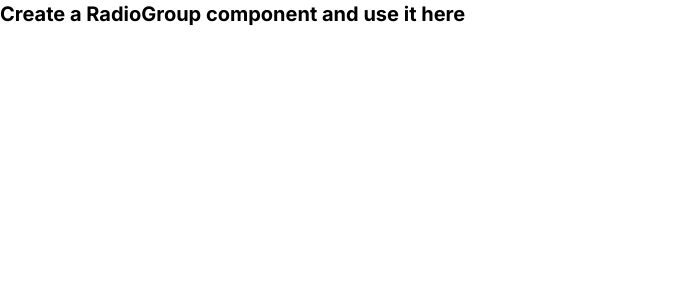
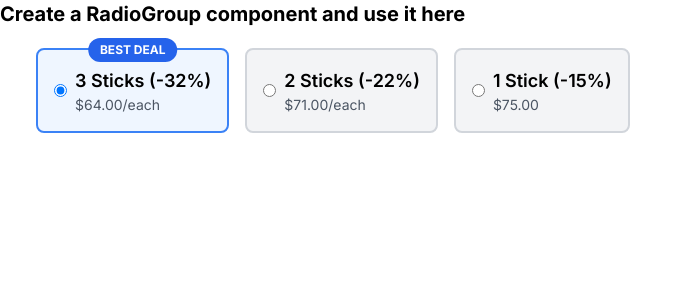
Before and after one commit to zain-adtracktiv/frontend-test, a Next.js app: page / in a window 1280 px wide. Shown: the top 300 px of the page, without its empty margins (0-692 px from the left). Built offline with nearby package versions, Linux system fonts and the light colour scheme.

Commit message:
stick option done

```diff
--- /dev/null
+++ b/app/components/StickSelection.tsx
@@ -0,0 +1,55 @@
+import React, { useState } from "react";
+interface StickOption {
+  id: string;
+  label: string;
+  price: string;
+  bestDeal: boolean;
+}
+const SticksSelection = ({ options }: { options: StickOption[] }) => {
+  const [selectedOption, setSelectedOption] = useState(options[0].id);
+
+  return (
+    <fieldset className="flex flex-col space-y-4 sm:flex-row sm:space-y-0 sm:space-x-4 m-5">
+      <legend className="sr-only">Select Stick Options</legend>
+      {options.map((option) => (
+        <div
+          key={option.id}
+          className={`p-4 border-2 rounded-lg ${
+            option.id === selectedOption
+              ? "border-blue-500 bg-blue-50"
+              : "border-gray-300 bg-gray-100"
+          } relative`}
+        >
+          {option.bestDeal && (
+            <div className="absolute -top-3 left-1/2 transform -translate-x-1/2 px-3 py-1 bg-blue-600 text-white text-xs rounded-2xl">
+              BEST DEAL
+            </div>
+          )}
+          <div className="flex items-center">
+            <input
+              type="radio"
+              name="sticks"
+              id={option.id}
+              className="form-radio text-blue-600"
+              checked={selectedOption === option.id}
+              onChange={() => setSelectedOption(option.id)}
+              aria-labelledby={`${option.id}-label`}
+            />
+            <label
+              htmlFor={option.id}
+              id={`${option.id}-label`}
+              className="ml-2 cursor-pointer"
+            >
+              <span className="font-semibold text-lg">{option.label}</span>
+              <div className="text-sm font-normal text-gray-600">
+                {option.price}
+              </div>
+            </label>
+          </div>
+        </div>
+      ))}
+    </fieldset>
+  );
+};
+
+export default SticksSelection;
--- a/app/page.tsx
+++ b/app/page.tsx
@@ -1,7 +1,16 @@
+"use client";
+import SticksSelection from "./components/StickSelection";
+
 export default function Home() {
+  const stickOptions = [
+    { id: 'three-sticks', label: '3 Sticks (-32%)', price: '$64.00/each', bestDeal: true },
+    { id: 'two-sticks', label: '2 Sticks (-22%)', price: '$71.00/each', bestDeal: false },
+    { id: 'one-stick', label: '1 Stick (-15%)', price: '$75.00', bestDeal: false },
+  ];
   return (
     <div className="text-xl font-bold">
       Create a RadioGroup component and use it here
+      <SticksSelection options={stickOptions} />
     </div>
   );
 }
```
